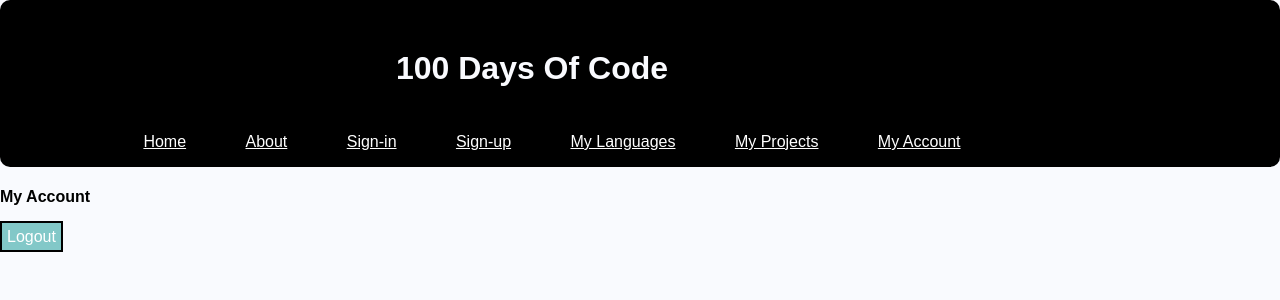
After one commit to Enzujp/hundred_days, a Django app: page /myaccount/ in a window 1280 px wide. The commit adds this page. Shown: the top 300 px of the page. Run offline with Django 4.2, Linux system fonts and the light colour scheme; the visitor is signed in with stand-in values (Sample User, id 1).

Commit message:
Account functionality added

```diff
--- a/core/templates/core/base.html
+++ b/core/templates/core/base.html
@@ -20,10 +20,11 @@
                     <ul>
                         <li><a href="#">Home</a></li>
                         <li><a href="{% url 'about' %}">About</a></li>
-                        <li><a href="#">Signin</a></li>
-                        <li><a href="{% url 'signup' %}">Signup</a></li>
+                        <li><a href="{% url 'signin' %}">Sign-in</a></li>
+                        <li><a href="{% url 'signup' %}">Sign-up</a></li>
                         <li><a href="#">My Languages</a></li>
                         <li><a href="#">My Projects</a></li>
+                        <li><a href="{% url 'myaccount' %}">My Account</a></li>
                     </ul>
                 </nav>
             </div>
--- a/hundred_days/settings.py
+++ b/hundred_days/settings.py
@@ -28,6 +28,10 @@ SECRET_KEY = 'django-insecure-l7a34o3^wed!w5k99gpg3$x^0&p98@%gb)g(cl4+gextd)n)ol
 DEBUG = True
 
 ALLOWED_HOSTS = []
+
+LOGIN_URL = 'signin'
+LOGIN_REDIRECT_URL = 'myaccount'
+LOGOUT_REDIRECT_URL = 'index'
 
 
 # Application definition
--- a/static/core/base.css
+++ b/static/core/base.css
@@ -100,3 +100,10 @@ a:hover {
     max-width: 70%;
     margin: 0 auto;
 }
+
+.logout{
+    border: 2px solid black;
+    padding: 5px;
+    background: #82c8c8;
+    text-decoration: none;
+}
--- /dev/null
+++ b/userprofile/templates/userprofile/myaccount.html
@@ -0,0 +1,9 @@
+{% extends 'core/base.html' %}
+
+{% block title %}My Account{% endblock %}
+
+{% block content %}
+    <h4>My Account</h4>
+
+    <a href="{% url 'logout' %}" class="logout">Logout</a>
+{% endblock %}
--- a/userprofile/urls.py
+++ b/userprofile/urls.py
@@ -5,6 +5,7 @@ from. import views
 
 urlpatterns = [
     path('signup/', views.signup, name="signup" ),
-    path('login/', auth_views.LoginView.as_view(template_name='userprofile/login.html'), name="login"),
+    path('signin/', auth_views.LoginView.as_view(template_name='userprofile/signin.html'), name="signin"),
     path('logout/', auth_views.LogoutView.as_view(), name='logout'),
+    path('myaccount/', views.myaccount, name="myaccount"),
 ]
--- a/userprofile/views.py
+++ b/userprofile/views.py
@@ -3,6 +3,7 @@ from django.contrib import messages
 from django.contrib.auth import login
 from languages.forms import SignUpForm
 from languages.models import User
+from django.contrib.auth.decorators import login_required
 
 
 def signup(request):
@@ -24,3 +25,8 @@ def signup(request):
         'form': form
     }
     )
+
+
+@login_required
+def myaccount(request):
+    return render(request, 'userprofile/myaccount.html')
```
Also changed, not shown: userprofile/templates/userprofile/signin.html (added, +14 -0 lines).
